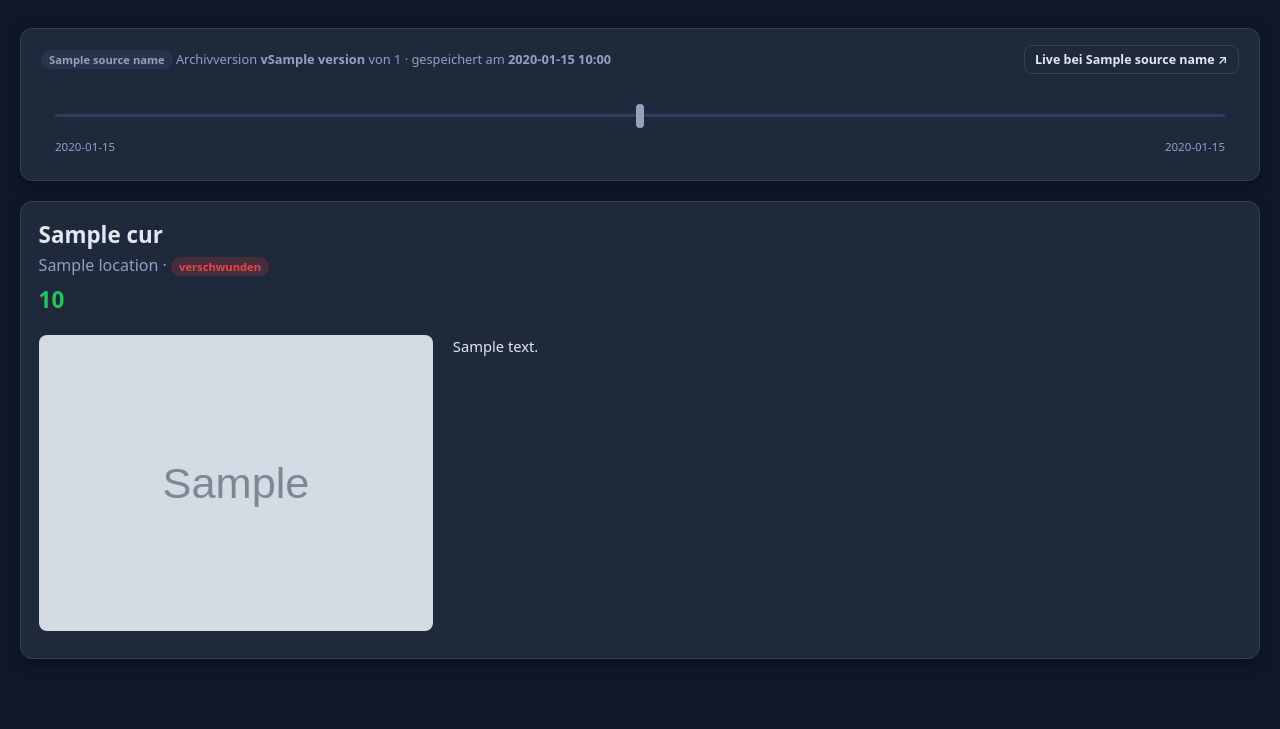
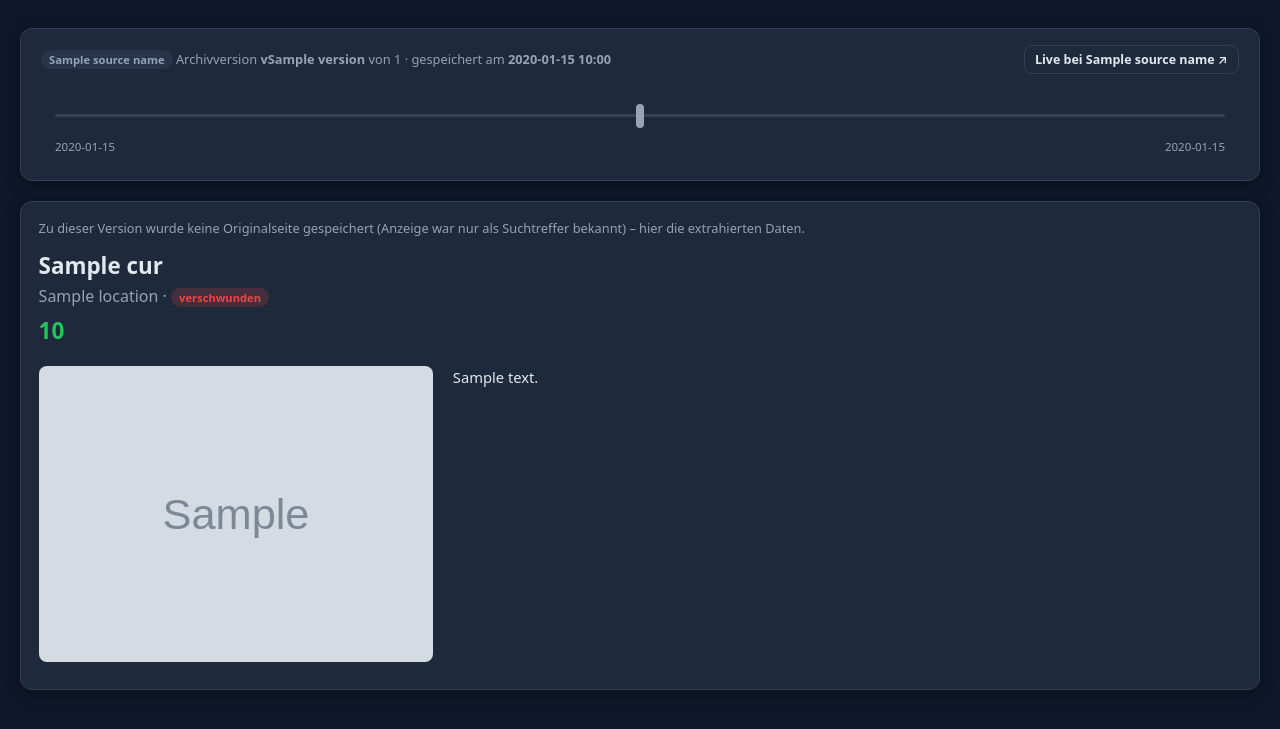
Before and after one commit to korbinianbauer/crapper, a Flask app: template templates/archive.html in a window 1280 px wide. Shown: the part 58-787 px from the top of the page. Run offline with Flask 3, Linux system fonts and the light colour scheme; the template is opened without the code that fills it: most values are stand-ins (such as "Sample title", 1, 10 or a date in 2020); grey boxes marked "Sample" are stand-in pictures.

Commit message:
Archive view shows the archived original page (sandboxed iframe), extracted data only as fallback
Co-Authored-By: Claude Sonnet 5.5 <noreply@anthropic.com>

```diff
--- a/app.py
+++ b/app.py
@@ -1,4 +1,5 @@
 import hmac
+import re
 import logging
 import os
 import secrets
@@ -9,6 +10,7 @@ import time
 from collections import defaultdict
 from functools import wraps
 
+from bs4 import BeautifulSoup
 from flask import (Flask, Response, abort, flash, jsonify, redirect, render_template,
                    request, send_from_directory, session, url_for)
 
@@ -318,9 +320,42 @@ def listing_archive(listing_id):
     prices = [p for p in db.get_price_history(listing_id) if p['observed_at'] < end]
     price = prices[-1]['price_text'] if prices else None
     source_names = {s.name: s.display_name for s in sources.all_sources()}
+    raw = db.get_version_html(listing_id, cur['version']) if cur['has_html'] else None
+    has_page = bool(raw) and not raw.lstrip().startswith('{')   # ImmoScout archives JSON, not a page
     return render_template('archive.html', listing=listing, versions=versions, cur=cur,
-                           idx=idx, images=images, price=price,
+                           idx=idx, images=images, price=price, has_page=has_page,
                            source_name=source_names.get(listing['source'], listing['source']))
+
+
+@app.route('/listing/<int:listing_id>/version/<int:version>/page')
+def listing_version_page(listing_id, version):
+    """The archived original page, as it was fetched, for the archive iframe. Scripts
+    are stripped and the response is sandboxed; CSS/fonts load from the origin via
+    <base>, images from our local archive where we have a copy."""
+    raw = db.get_version_html(listing_id, version)
+    listing = db.get_listing(listing_id)
+    if raw is None or not listing:
+        abort(404)
+    for u in db.get_version_images(listing_id, version):
+        if name := archive.local_name(u):
+            raw = raw.replace(u, request.host_url + 'archive/img/' + name)
+    soup = BeautifulSoup(raw, 'lxml')
+    for t in soup.find_all(['script', 'iframe', 'object', 'embed']):
+        t.decompose()
+    for t in soup.find_all('meta', attrs={'http-equiv': re.compile('refresh', re.I)}):
+        t.decompose()
+    for t in soup.find_all(True):
+        for a in [a for a in t.attrs if a.lower().startswith('on')]:
+            del t.attrs[a]
+    head = soup.head or soup.new_tag('head')
+    if soup.head is None and soup.html is not None:
+        soup.html.insert(0, head)
+    base = soup.new_tag('base', href=listing['url'], target='_blank')
+    head.insert(0, base)
+    return Response(str(soup), mimetype='text/html', headers={
+        'Content-Security-Policy': "sandbox allow-popups allow-popups-to-escape-sandbox; "
+                                   "script-src 'none'; object-src 'none'",
+        'X-Content-Type-Options': 'nosniff'})
 
 
 @app.route('/listing/<int:listing_id>/version/<int:version>/html')
--- a/templates/archive.html
+++ b/templates/archive.html
@@ -21,6 +21,8 @@
   @media (max-width:800px) { .wb-body { grid-template-columns:1fr; } }
   .wb-imgs img { width:100%; border-radius:8px; margin-bottom:.6rem; display:block; background:var(--surface-2); }
   .wb-desc { white-space:pre-wrap; line-height:1.5; font-size:.92rem; }
+  .wb-frame { display:block; width:100%; height:85vh; margin-top:1.25rem; border:1px solid var(--border);
+              border-radius:var(--radius); background:#fff; }
   .wb-banner { font-size:.8rem; color:var(--muted); }
 </style>
 {% endblock %}
@@ -52,26 +54,36 @@
   <div class="wb-ends"><span>{{ versions[0].fetched_at[:10] }}</span><span>{{ versions[-1].fetched_at[:10] }}</span></div>
 </div>
 
+{% if has_page %}
+<iframe class="wb-frame" src="{{ url_for('listing_version_page', listing_id=listing.id, version=cur.version) }}"
+        sandbox="allow-popups allow-popups-to-escape-sandbox" referrerpolicy="no-referrer"
+        title="Archivierte Seite v{{ cur.version }}"></iframe>
+<p class="muted" style="font-size:.78rem; margin-top:.5rem;">
+  Archivierte Originalseite ohne Skripte.
+  <a style="color:var(--muted);" href="{{ url_for('listing_version_html', listing_id=listing.id, version=cur.version) }}" target="_blank">Rohdaten (HTML)</a></p>
+{% else %}
 <div class="card" style="margin-top:1.25rem;">
+  <p class="muted" style="font-size:.8rem; margin-bottom:.8rem;">
+    {% if cur.has_html %}Für diese Quelle wird keine Seite, sondern Rohdaten archiviert – hier die extrahierte Darstellung.
+    {% else %}Zu dieser Version wurde keine Originalseite gespeichert (Anzeige war nur als Suchtreffer bekannt) – hier die extrahierten Daten.{% endif %}</p>
   <h1>{{ cur.title }}</h1>
   <div class="muted">{{ cur.location or '—' }}
     {% if not listing.active %}· <span class="badge badge-red">verschwunden</span>{% endif %}</div>
   {% if price %}<div style="font-size:1.4rem; font-weight:700; color:var(--primary); margin-top:.5rem;">{{ price }}</div>{% endif %}
-
   <div class="wb-body">
     <div class="wb-imgs">
       {% for im in images %}<a href="{{ im.src }}" target="_blank" rel="noopener"><img src="{{ im.src }}" loading="lazy" alt=""></a>
       {% else %}<div class="muted">Keine Bilder archiviert.</div>{% endfor %}
     </div>
     <div>
-      {% if cur.description %}<div class="wb-desc">{{ cur.description }}</div>
-      {% else %}<div class="muted">Keine Beschreibung archiviert (nur Suchtreffer-Daten).</div>{% endif %}
+      {% if cur.description %}<div class="wb-desc">{{ cur.description }}</div>{% endif %}
       {% if cur.has_html %}<p style="margin-top:1.25rem;">
         <a class="btn btn-outline btn-sm" href="{{ url_for('listing_version_html', listing_id=listing.id, version=cur.version) }}"
-           target="_blank">Originalseite (HTML/JSON) ↗</a></p>{% endif %}
+           target="_blank">Rohdaten (JSON) ↗</a></p>{% endif %}
     </div>
   </div>
 </div>
+{% endif %}
 {% endblock %}
 {% block scripts %}
 <script>
```
